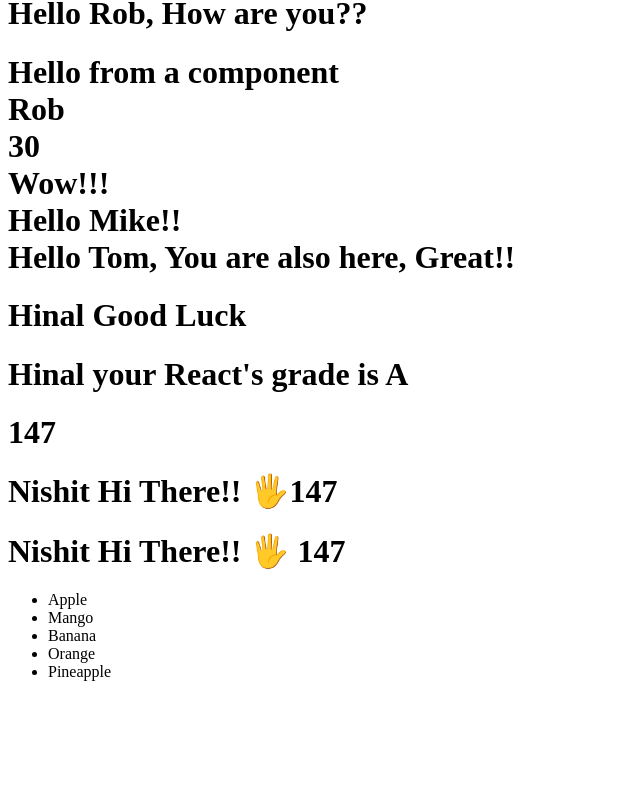
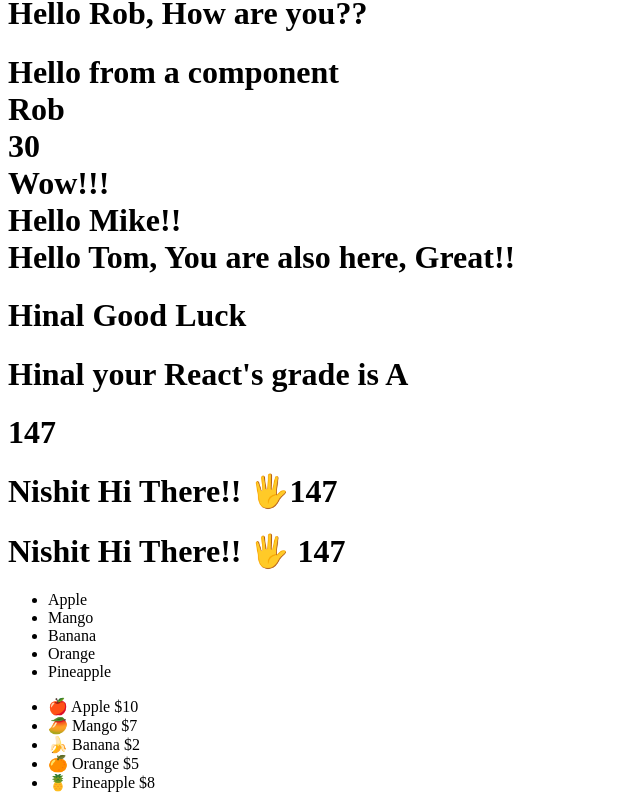
Before and after one commit to HinalPatel0607/React-Learning, a React (Vite) app in the folder React/: page / in a window 1280 px wide. Shown: the part 1000-1808 px from the top of the page, without its empty margins (0-640 px from the left). Before the commit the page ends 1697 px from the top, so only its background shows below. Built offline with nearby package versions, Linux system fonts and the light colour scheme.

Commit message:
Rendering Array of Objects

```diff
--- a/React/src/App.jsx
+++ b/React/src/App.jsx
@@ -6,6 +6,7 @@
 import Objectprop from "./components/Objectprop";
 import Destructuringobjectprop from "./components/Destructuringobjectprop";
 import RenderArray from "./components/RenderArray";
+import RenderArrayOfObjects from "./RenderArrayOfObjects";
 
 function App() {
   const seatNumbers = [1, 4, 7];
@@ -29,6 +30,7 @@
       <Objectprop person={person} />
       <Destructuringobjectprop person={person} />
       <RenderArray />
+      <RenderArrayOfObjects />
     </div>
   );
 }
--- /dev/null
+++ b/React/src/RenderArrayOfObjects.jsx
@@ -0,0 +1,22 @@
+function RenderArrayOfObjects() {
+  const fruits = [
+    { name: "Apple", price: 10, emoji: "🍎" },
+    { name: "Mango", price: 7, emoji: "🥭" },
+    { name: "Banana", price: 2, emoji: "🍌" },
+    { name: "Orange", price: 5, emoji: "🍊" },
+    { name: "Pineapple", price: 8, emoji: "🍍" },
+  ];
+  return (
+    <div>
+      <ul>
+        {fruits.map((fruit) => (
+          <li key={fruit.name}>
+            {fruit.emoji} {fruit.name} ${fruit.price}
+          </li>
+        ))}
+      </ul>
+    </div>
+  );
+}
+
+export default RenderArrayOfObjects;
```
